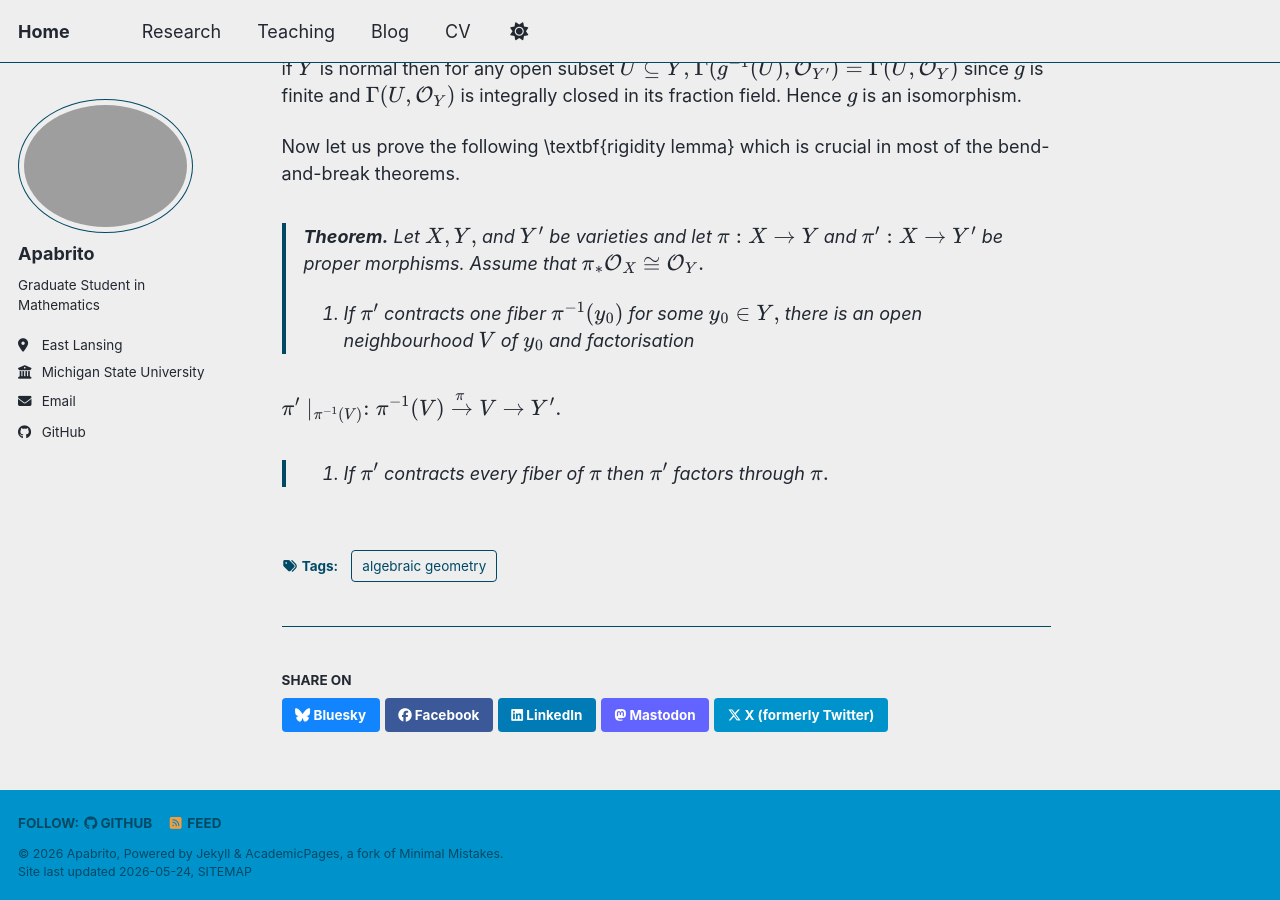
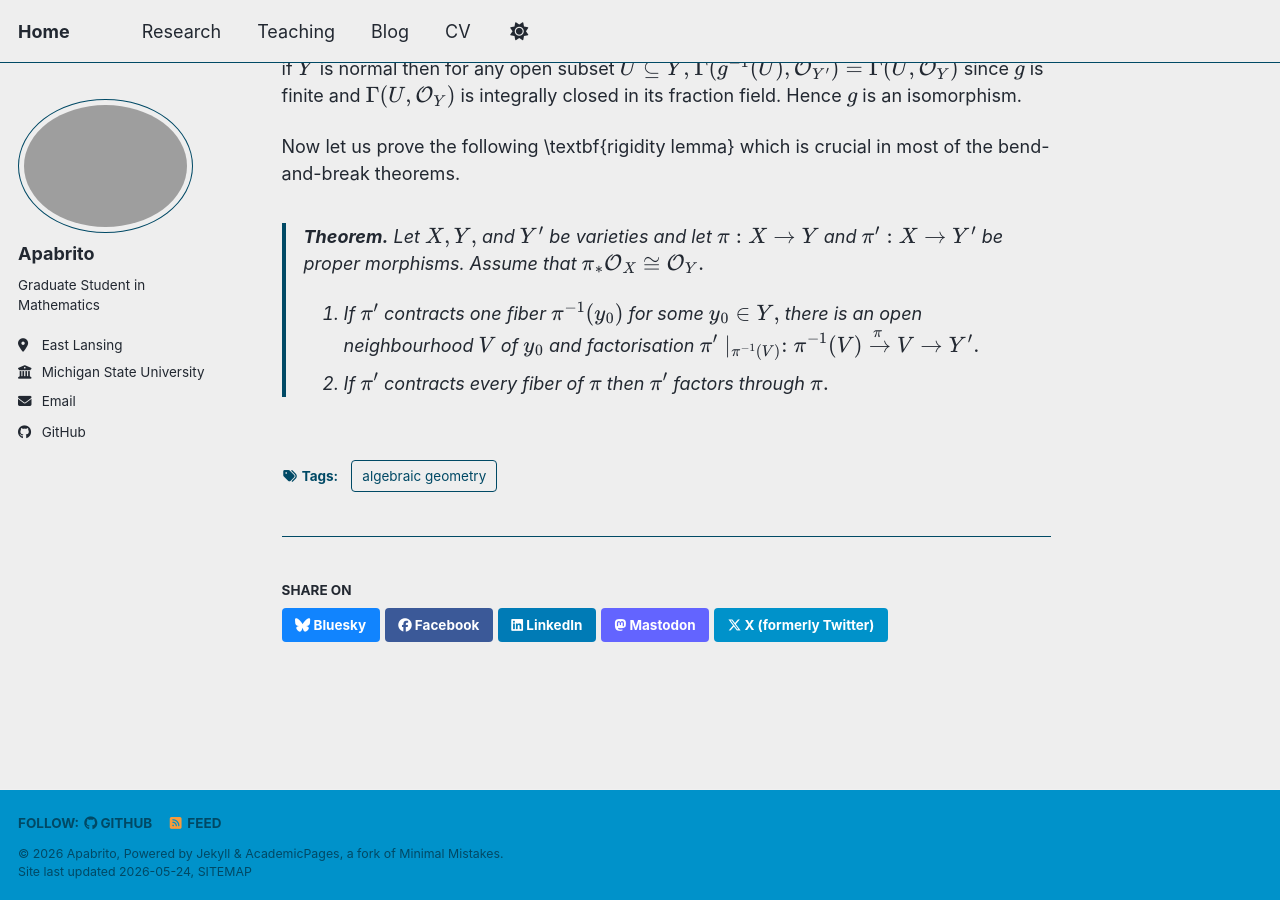
Before and after one commit to apabrito1/apabrito1.github.io, a Jekyll site: the page built from _posts/2012-08-14-blog-post-1.md, in a window 1280 px wide and 900 px high, scrolled down 764 px. Built offline with Jekyll 4.4.1, drawn with Linux system fonts in a browser that asks for light colours; a script bundle is joined from its source files by our own code; library files that are not in the unit come from our copies.

```diff
--- a/_posts/2012-08-14-blog-post-1.md
+++ b/_posts/2012-08-14-blog-post-1.md
@@ -25,7 +25,5 @@ Now let us prove the following \textbf{rigidity lemma} which is crucial in most
 
 > **Theorem.**
 >  Let $X,Y,$ and $Y'$ be varieties and let $\pi: X\to Y$ and $\pi':X\to Y'$ be proper morphisms. Assume that $\pi_ * \O_X\cong \O_Y.$
-> 1. If $\pi'$ contracts one fiber $\pi^{-1}(y_0)$ for some $y_0\in Y,$ there is an open neighbourhood $V$ of $y_0$ and factorisation
-
- $$ \pi'\mid_{\pi^{-1}(V)}: \pi^{-1}(V) \xrightarrow{\pi} V\to Y'.$$
+> 1. If $\pi'$ contracts one fiber $\pi^{-1}(y_0)$ for some $y_0\in Y,$ there is an open neighbourhood $V$ of $y_0$ and factorisation  $ \pi'\mid_{\pi^{-1}(V)}: \pi^{-1}(V) \xrightarrow{\pi} V\to Y'.$
 > 2. If $\pi'$ contracts every fiber of $\pi$ then $\pi'$ factors through $\pi.$
```
